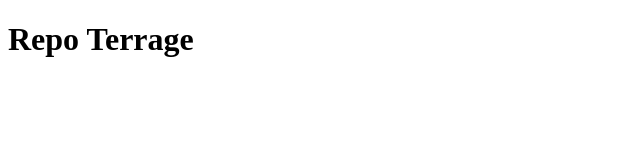
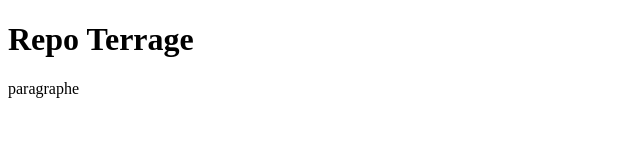
Before and after one commit to YacineDjediden/TERRAGE, a plain HTML site: page index.html in a window 1280 px wide. Shown: the full height of the page, 0-640 px from the left. Drawn offline with Linux system fonts and the light colour scheme.

Commit message:
Update index.html
ajout paragraphe

```diff
--- a/index.html
+++ b/index.html
@@ -8,6 +8,8 @@
 </head>
 <body>
     <h1>Repo Terrage</h1>
+    <p>paragraphe</>
+
 
 </body>
 </html>
```
